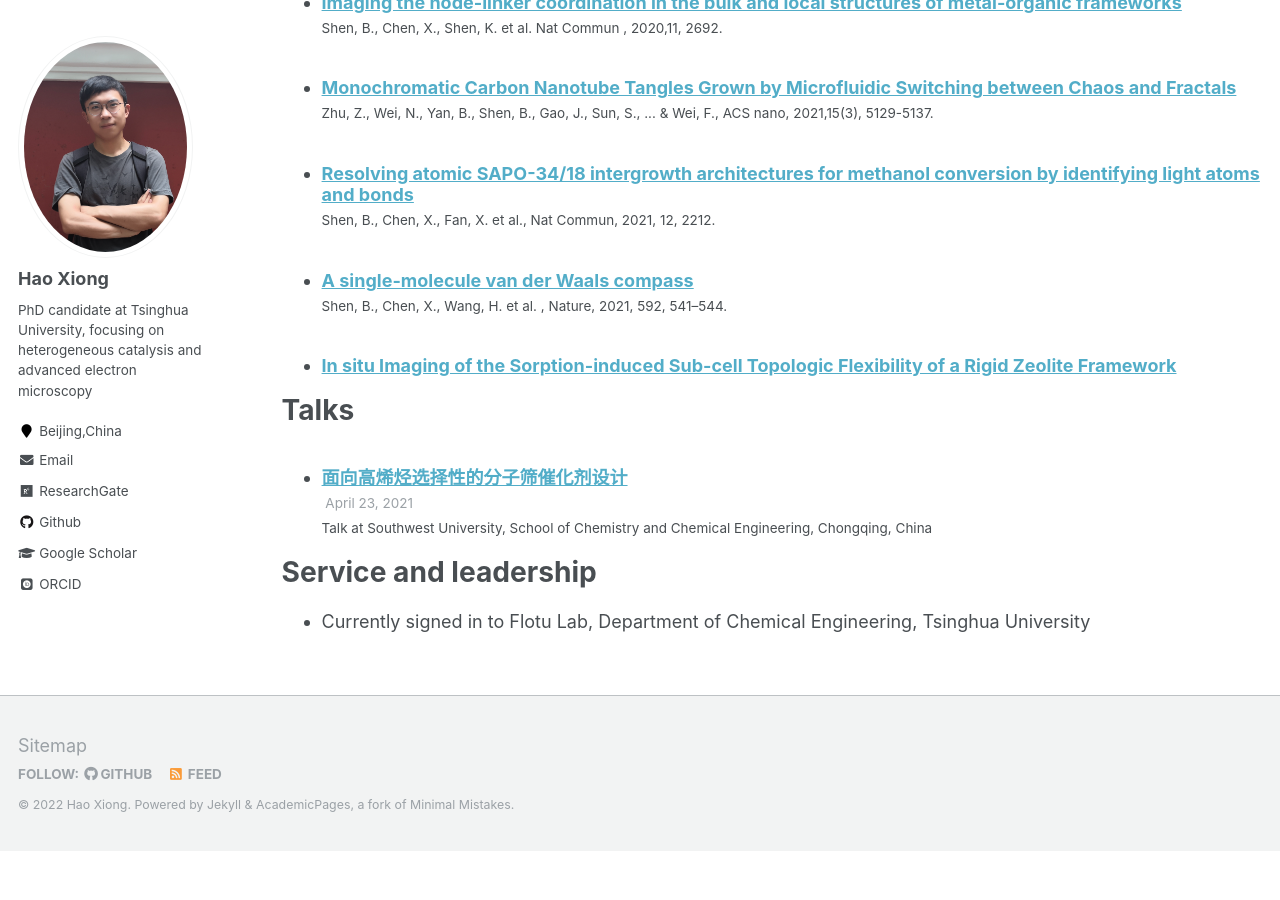
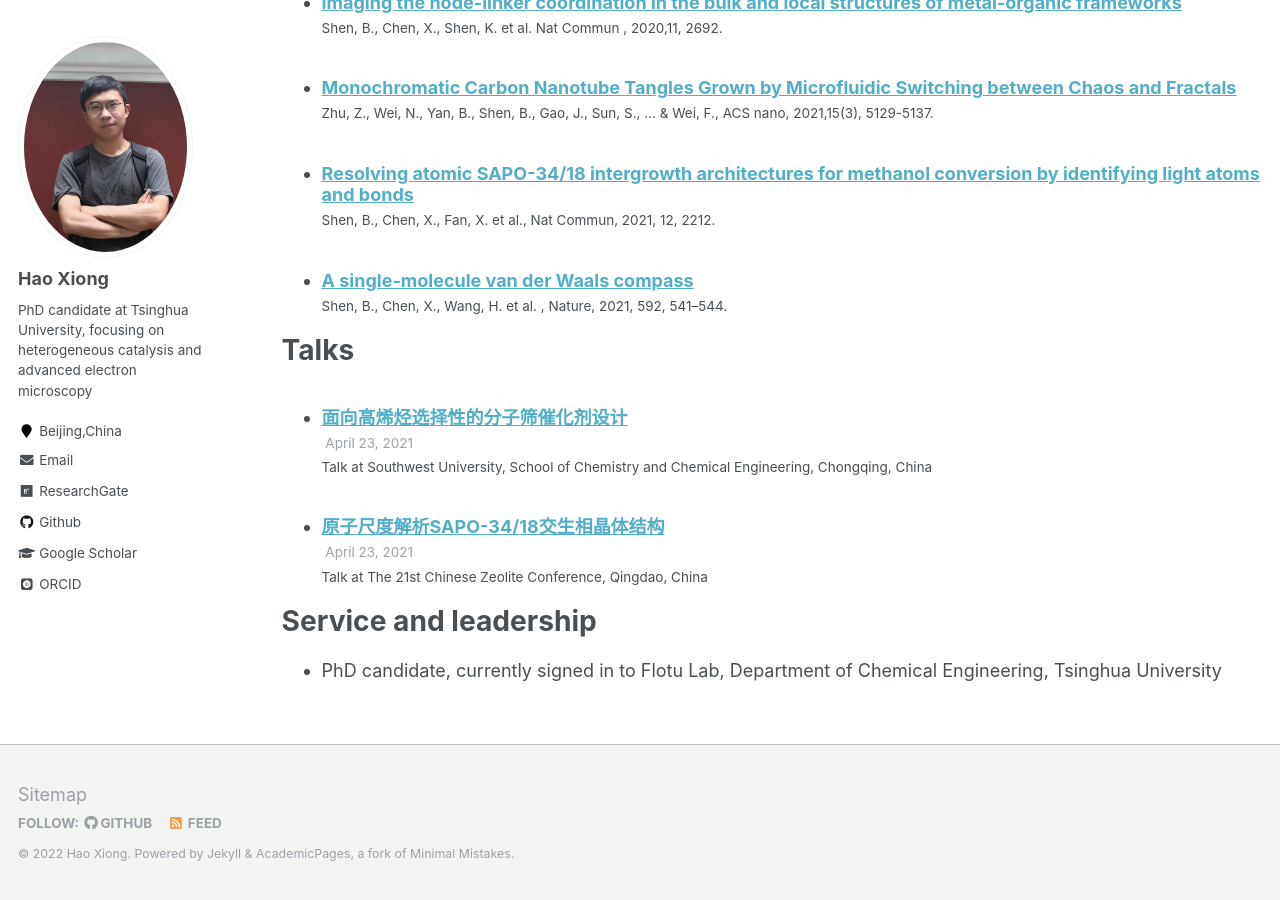
Before and after one commit to xiongh15/xiongh15.github.io, a Jekyll site: the page built from _pages/cv.md, in a window 1280 px wide and 900 px high, scrolled down 822 px. Built offline with Jekyll 4.4.1, drawn with Linux system fonts in a browser that asks for light colours; some web fonts are replaced; a file with an impossible date is left out; before the commit the page ends 1673 px from its top, so only the background shows below that; some of the changed text lies outside the part shown.

Commit message:
update in Feb18

```diff
--- a/_pages/cv.md
+++ b/_pages/cv.md
@@ -17,7 +17,7 @@
 Reseach Interest
 ======
 * Heterogeneous catalysis on zeolite catalysts
-* In-situ  imaging of zeolites and absorbed small molecules at atomic scale
+* In-situ  imaging of zeolites and absorbed small molecules at the atomic scale
 
 * Electron ptychography: super-resolution coherent diffractive imaging of porous materials
 
@@ -35,4 +35,4 @@
 
 Service and leadership
 ======
-* Currently signed in to Flotu Lab, Department of Chemical Engineering, Tsinghua University
+* PhD candidate, currently signed in to Flotu Lab, Department of Chemical Engineering, Tsinghua University
--- a/_publications/2021-12-18-paper-Science-number-8.md
+++ /dev/null
@@ -1,9 +0,0 @@
----
-title: "In situ Imaging of the Sorption-induced Sub-cell Topologic Flexibility of a Rigid Zeolite Framework"
-collection: publications
-permalink: /publication/2021-12-18-paper-Science-number-8
-excerpt: ''
-date: 2021-12-18
-
----
-Selective chemical conversion or separation in zeolites is based on the sizes and shapes of sorbate molecules relative to the pores and channels of the sorbent host. However, the crystallographic pore sizes are substantially smaller than those inferred from catalytic transformation and molecular sieving capabilities, reflecting flexible variation in zeolite opening pores. Here, employing the straight channels of ZSM-5 zeolite as imaging windows and benzene as a probe molecule in *in situ* electron microscopy, we observed sub-cell flexibility in a rigid zeolite framework: the opening pores were stretched along the longest direction of confined benzene molecules with a maximum aspect change of 15%, while the Pnma spacegroup symmetry of the MFI framework makes adjacent channels’ deformation compensate for each other and maintained the stability and rigidity of the overall unit cell within 0.5% deformation. The sub-cell flexibility originates mainly from the topologic soft Si-O-Si hinges between rigid tetrahedral SiO4, with the inner angle varying from 135° to 153°, confirmed by *ab initio* molecular dynamics (AIMD) simulations. This work has settled the long-standing controversy about the mechanism of molecular diffusion breaking through the pore size limit and revealed the origin of sub-cell topologic flexibility in rigid zeolites.
--- /dev/null
+++ b/_talks/2021-09-28-talk-2.md
@@ -0,0 +1,11 @@
+---
+title: "原子尺度解析SAPO-34/18交生相晶体结构"
+collection: talks
+type: "Talk"
+permalink: /talks/2021-09-28-talk-2
+venue: "The 21st Chinese Zeolite Conference"
+date: 2021-04-23
+location: "Qingdao, China"
+---
+
+#### Excellent oral report
```
Also changed, not shown: _pages/about.md (+2 -2 lines), _publications/2022-04-xx-paper-Science-number-8.md (added, +11 -0 lines), 1 other file.
